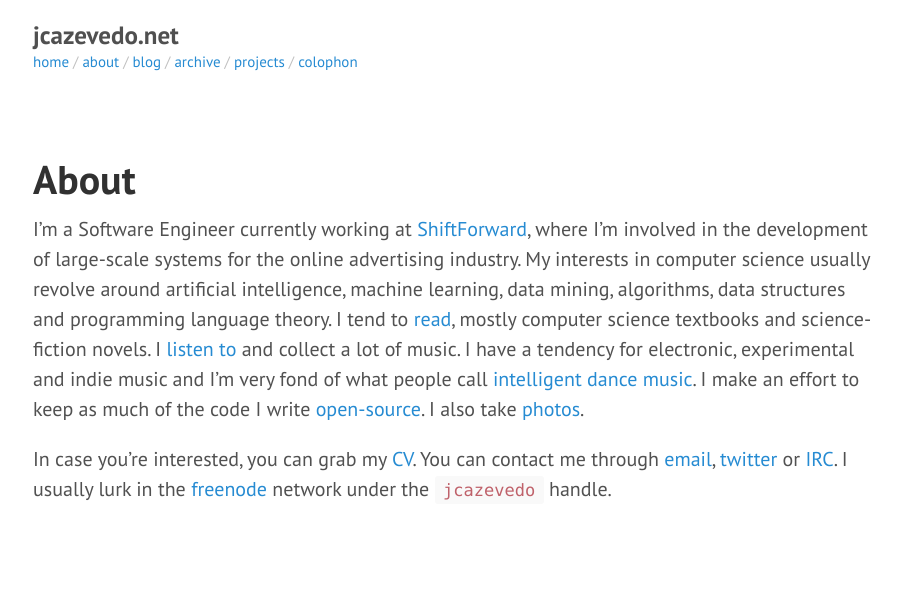
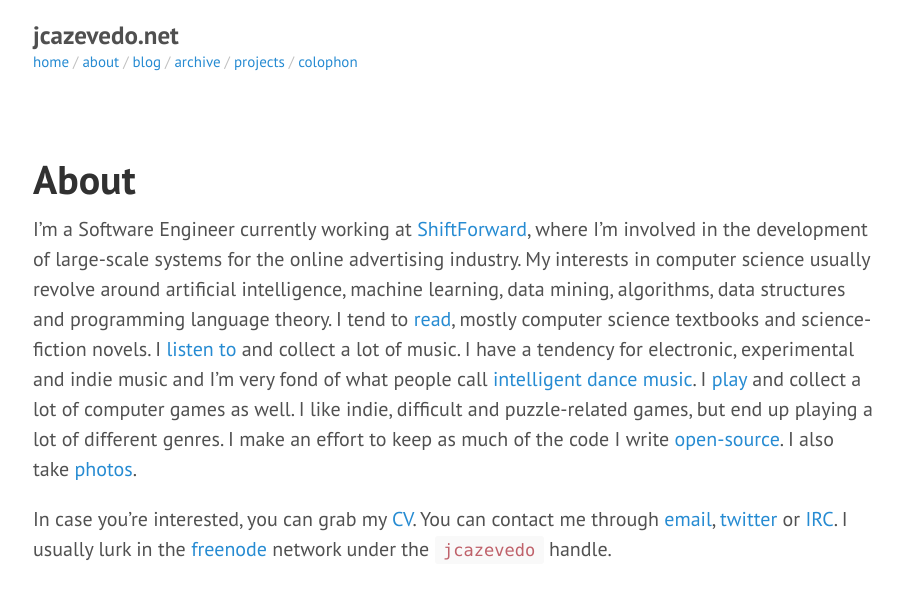
Before and after one commit to jcazevedo/jcazevedo.net, a Jekyll site: the page built from about.md, in a window 1280 px wide. Shown: the top 599 px of the page, without its empty margins (187-1090 px from the left). Built offline with Jekyll 4.4.1, drawn with Linux system fonts in a browser that asks for light colours.

Commit message:
Add steam profile to about page

```diff
--- a/about.md
+++ b/about.md
@@ -12,8 +12,11 @@ intelligence, machine learning, data mining, algorithms, data structures and
 programming language theory. I tend to [read][2], mostly computer science
 textbooks and science-fiction novels. I [listen to][3] and collect a lot of
 music. I have a tendency for electronic, experimental and indie music and I'm
-very fond of what people call [intelligent dance music][4]. I make an effort to
-keep as much of the code I write [open-source][5]. I also take [photos][6].
+very fond of what people call [intelligent dance music][4]. I [play][steam] and
+collect a lot of computer games as well. I like indie, difficult and
+puzzle-related games, but end up playing a lot of different genres. I make an
+effort to keep as much of the code I write [open-source][5]. I also take
+[photos][6].
 
 In case you're interested, you can grab my [CV][7]. You can contact me through
 [email][8], [twitter][9] or [IRC][10]. I usually lurk in the [freenode][11]
```
Also changed, not shown: other parts of about.md (+1 -0 lines).
